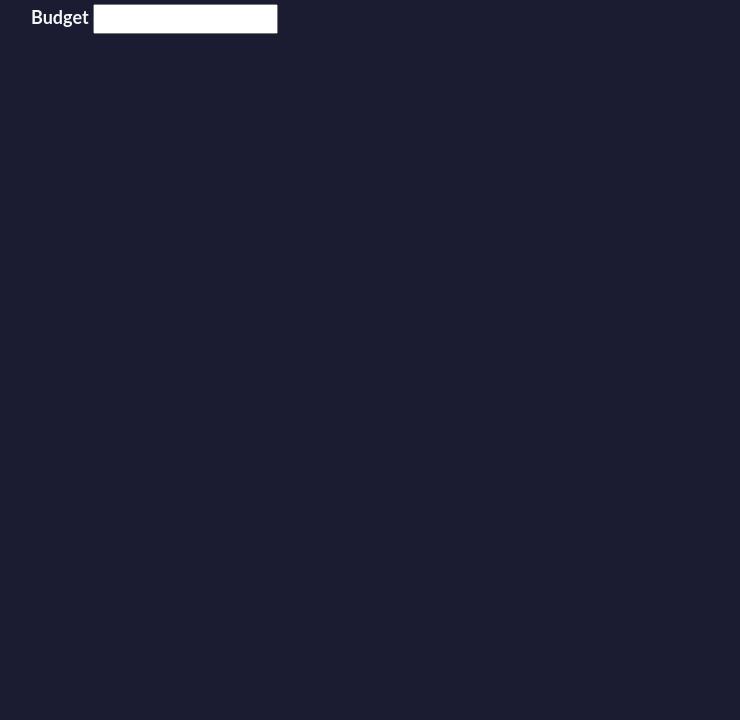
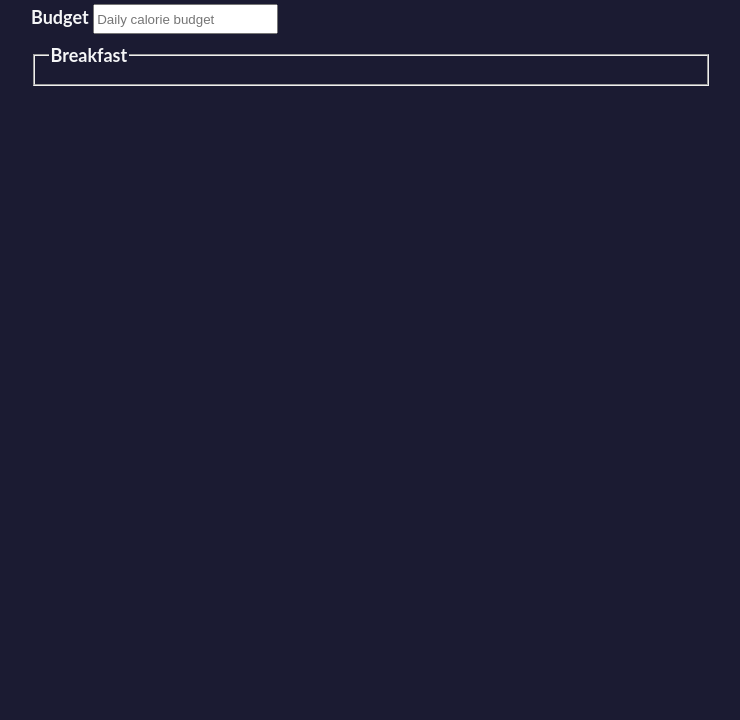
Before and after one commit to laxmis-prog/CalorieCounter, a plain HTML site: page index.html in a window 1280 px wide. Shown: the part 80-800 px from the top of the page, without its empty margins (269-1009 px from the left). Drawn offline with Linux system fonts and the light colour scheme.

Commit message:
Create a fieldset element with the id set to breakfast. Within that element,create a legend with the text Breakfast, and an empty div with the class set to input-container.

```diff
--- a/index.html
+++ b/index.html
@@ -12,7 +12,18 @@
       <div class="container">
         <form id="calorie-counter">
           <label for="budget">Budget</label>
-<input id="budget"> </input>
+          <input
+            id="budget"
+            type="number"
+            min="0"
+            placeholder="Daily calorie budget"
+            required
+          />
+
+          <fieldset id="breakfast">
+            <legend>Breakfast</legend>
+            <div class="input-container"></div>
+          </fieldset>
         </form>
       </div>
     </main>
```
